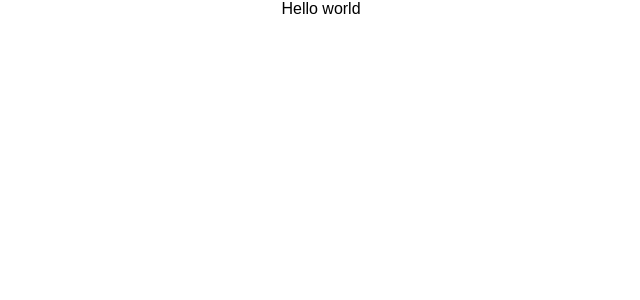
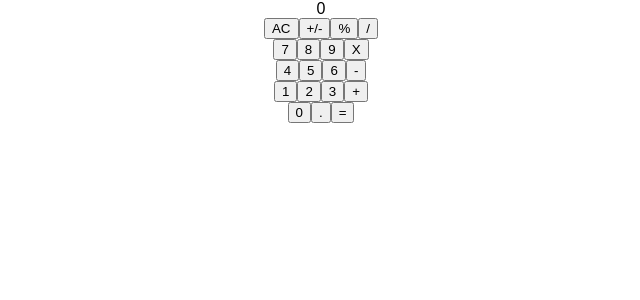
Before and after one commit to shubhsk88/calculator, a React (Create React App) app: page / in a window 1280 px wide. Shown: the top 300 px of the page, without its empty margins (319-959 px from the left). Built offline with nearby package versions, Linux system fonts and the light colour scheme.

Commit message:
Addingt the functional compnent for the display render

```diff
--- a/src/components/App.js
+++ b/src/components/App.js
@@ -1,8 +1,14 @@
 import React from 'react';
 import '../styles/App.css';
-
+import Display from './Display';
+import ButtonPanel from './ButtonPanel';
 function App() {
-  return <div className="App">Hello world</div>;
+  return (
+    <div className="App">
+      <Display />
+      <ButtonPanel />
+    </div>
+  );
 }
 
 export default App;
--- a/src/components/Button.js
+++ b/src/components/Button.js
@@ -1,7 +1,7 @@
 import React from 'react';
 import PropTypes from 'prop-types';
 const Button = ({ name }) => {
-  return <div></div>;
+  return <button>{name}</button>;
 };
 
 Button.protoTypes = {
--- /dev/null
+++ b/src/components/ButtonPanel.js
@@ -0,0 +1,40 @@
+import React from 'react';
+import Button from './Button';
+
+const ButtonPanel = () => {
+  return (
+    <div>
+      <div className="group-1">
+        <Button name="AC" />
+        <Button name="+/-" />
+        <Button name="%" />
+        <Button name="/" />
+      </div>
+      <div className="group-2">
+        <Button name="7" />
+        <Button name="8" />
+        <Button name="9" />
+        <Button name="X" />
+      </div>
+      <div className="group-3">
+        <Button name="4" />
+        <Button name="5" />
+        <Button name="6" />
+        <Button name="-" />
+      </div>
+      <div className="group-4">
+        <Button name="1" />
+        <Button name="2" />
+        <Button name="3" />
+        <Button name="+" />
+      </div>
+      <div className="group-5">
+        <Button name="0" />
+        <Button name="." />
+        <Button name="=" />
+      </div>
+    </div>
+  );
+};
+
+export default ButtonPanel;
```
